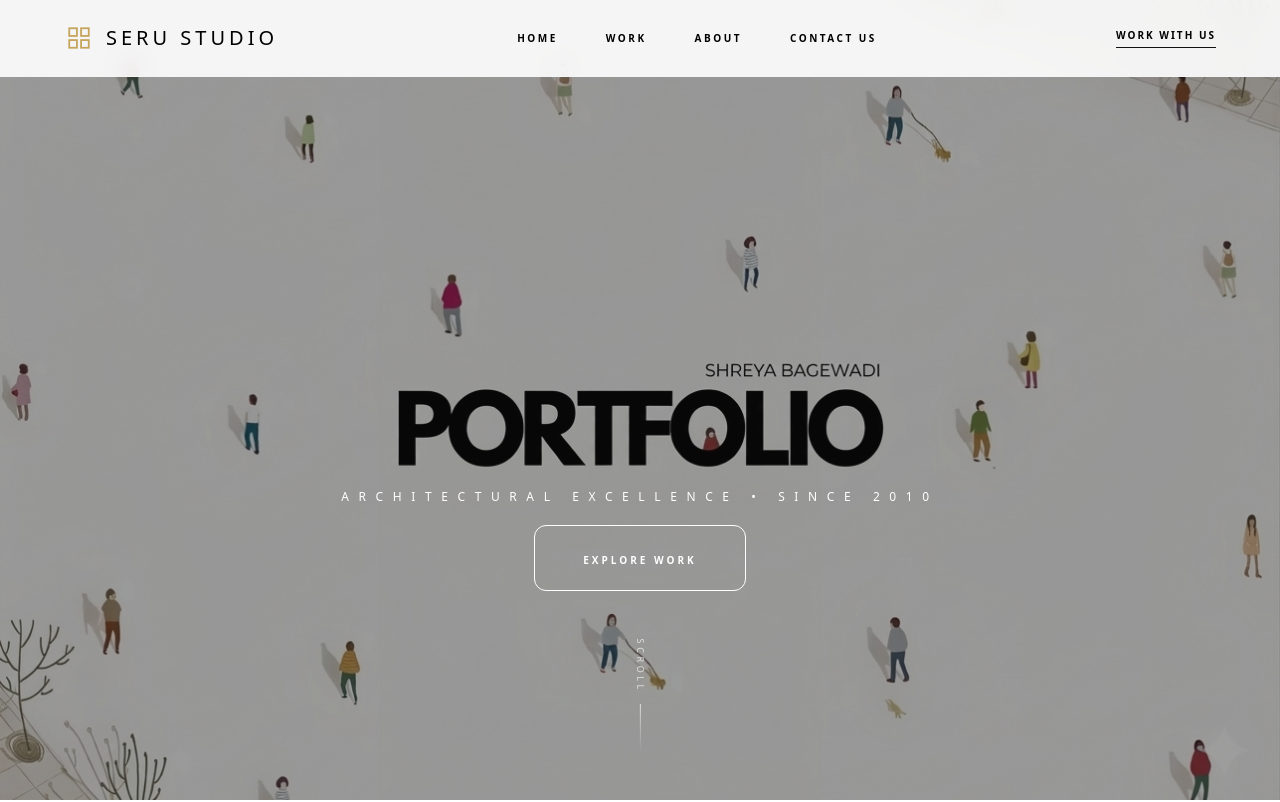
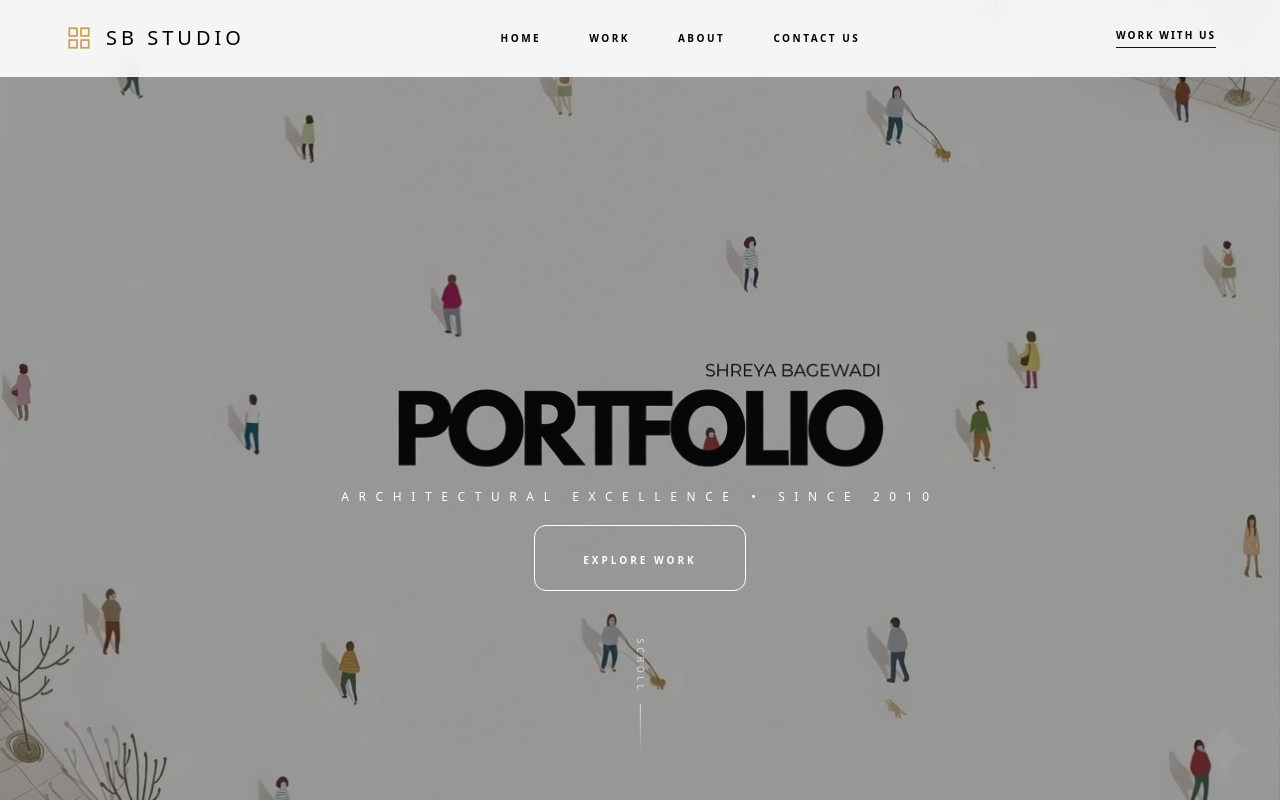
Before and after one commit to Vasudev-Pareek/Architecture-Portfolio-Project, a React (Vite) app in the folder frontend/: page / in a window 1280 px wide. Shown: the top 802 px of the page. Built offline with nearby package versions, Linux system fonts and the light colour scheme; no server answers; a web font is replaced by a local one.

Commit message:
update contact form data

```diff
--- a/frontend/src/components/Footer.jsx
+++ b/frontend/src/components/Footer.jsx
@@ -11,7 +11,7 @@ const Footer = () => {
                 </span>
                 <div>
                     <p className="text-[10px] font-bold uppercase tracking-[0.3em]">
-                    Seru Studio
+                    SB Studio
                     </p>
                     <p className="text-[9px] text-neutral-500 uppercase tracking-widest mt-1">
                     © 2026 Architectural Design Studio
--- a/frontend/src/components/Navbar.jsx
+++ b/frontend/src/components/Navbar.jsx
@@ -13,7 +13,7 @@ const Navbar = () => {
             grid_view
             </span>
             <h2 className="text-xl font-medium tracking-[0.2em] uppercase">
-            Seru Studio
+            SB Studio
             </h2>
         </div>
         <nav className="hidden lg:flex items-center gap-12">
--- a/frontend/src/components/sections/ContactSection.jsx
+++ b/frontend/src/components/sections/ContactSection.jsx
@@ -74,9 +74,7 @@ const ContactSection = () => {
                         Studio Location
                         </h4>
                         <p className="text-neutral-300 text-sm leading-relaxed">
-                        24 Savile Row, Mayfair
-                        <br />
-                        London W1S 3PR, UK
+                            Bijapur, Karnataka, India
                         </p>
                     </div>
                     <div>
@@ -84,9 +82,9 @@ const ContactSection = () => {
                         New Business
                         </h4>
                         <p className="text-neutral-300 text-sm leading-relaxed">
-                        hello@aurastudio.com
+                         Ar.shreyab.2002@gmail.com
                         <br />
-                        +44 (0) 20 7946 0123
+                            (+91) 87339 88913
                         </p>
                     </div>
                     </div>
```
